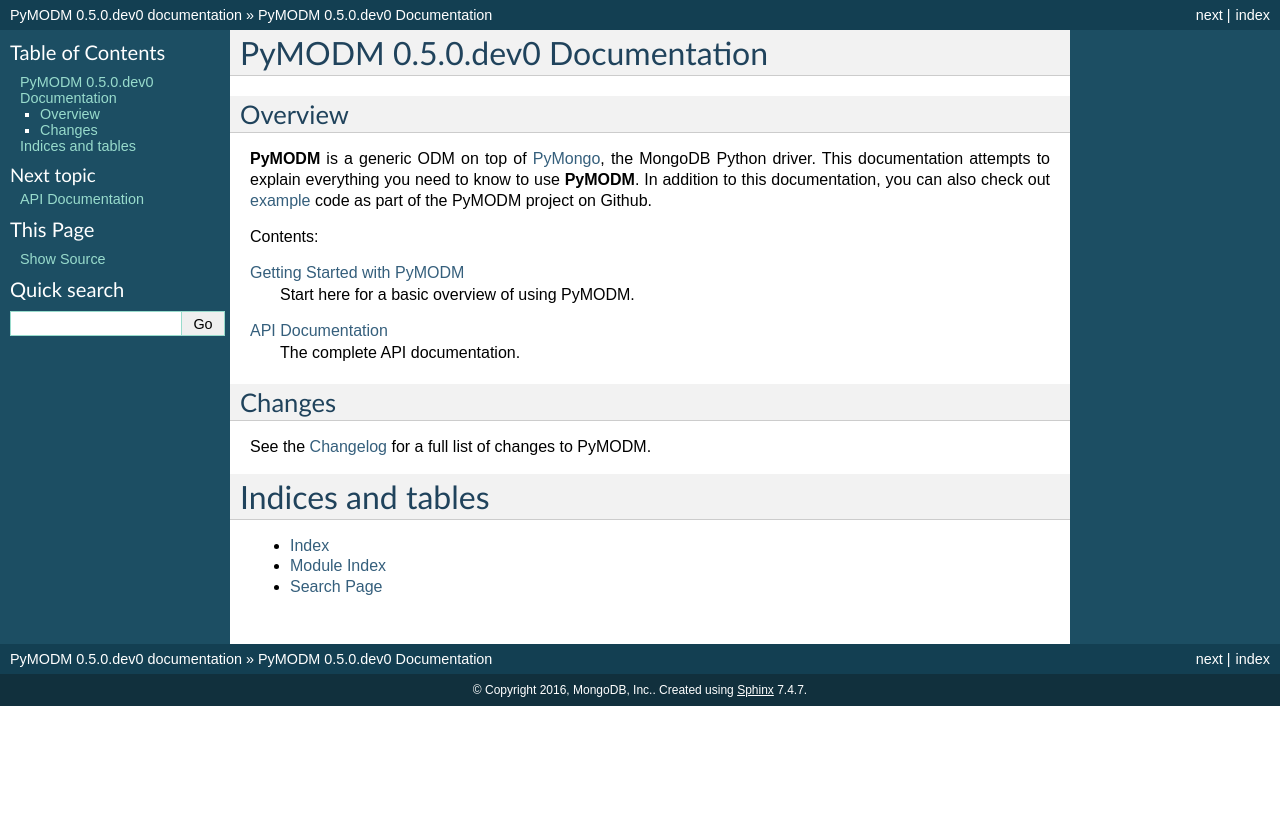
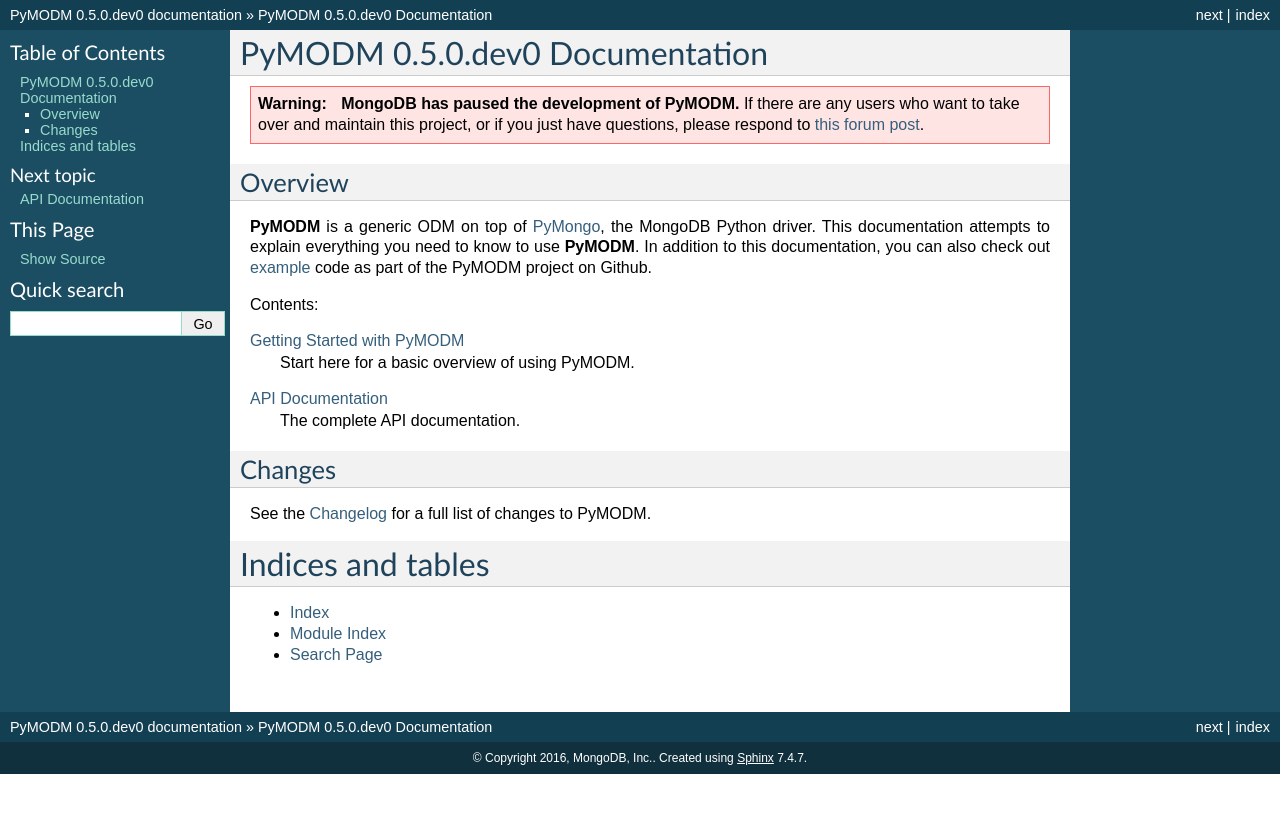
Before and after one commit to mongodb/pymodm, a Sphinx documentation site: the page built from doc/index.rst, in a window 1280 px wide. Shown: the top 813 px of the page. Built offline with Sphinx 7.4.7, drawn with Linux system fonts in a browser that asks for light colours.

Commit message:
PYMODM-150 Officially pause development and call for new maintainer (#70)

```diff
--- a/doc/api/index.rst
+++ b/doc/api/index.rst
@@ -2,6 +2,11 @@
 
 API Documentation
 =================
+
+.. warning::
+   **MongoDB has paused the development of PyMODM.** If there are any users who want
+   to take over and maintain this project, or if you just have questions, please respond
+   to `this forum post <https://developer.mongodb.com/community/forums/t/updates-on-pymodm/9363>`_.
 
 Welcome to the PyMODM API documentation.
 
--- a/doc/changelog.rst
+++ b/doc/changelog.rst
@@ -1,5 +1,10 @@
 Changelog
 =========
+
+.. warning::
+   **MongoDB has paused the development of PyMODM.** If there are any users who want
+   to take over and maintain this project, or if you just have questions, please respond
+   to `this forum post <https://developer.mongodb.com/community/forums/t/updates-on-pymodm/9363>`_.
 
 Version 0.5.0.dev0
 ------------------
--- a/doc/getting-started.rst
+++ b/doc/getting-started.rst
@@ -1,5 +1,10 @@
 Getting Started with PyMODM
 ===========================
+
+.. warning::
+   **MongoDB has paused the development of PyMODM.** If there are any users who want
+   to take over and maintain this project, or if you just have questions, please respond
+   to `this forum post <https://developer.mongodb.com/community/forums/t/updates-on-pymodm/9363>`_.
 
 This document provides a gentle introduction to ``pymodm`` and goes over
 everything you'll need to write your first application.
--- a/doc/index.rst
+++ b/doc/index.rst
@@ -5,6 +5,11 @@
 
 PyMODM |release| Documentation
 ==============================
+
+.. warning::
+   **MongoDB has paused the development of PyMODM.** If there are any users who want
+   to take over and maintain this project, or if you just have questions, please respond
+   to `this forum post <https://developer.mongodb.com/community/forums/t/updates-on-pymodm/9363>`_.
 
 Overview
 --------
```
Also changed, not shown: README.rst (+3 -4 lines).
